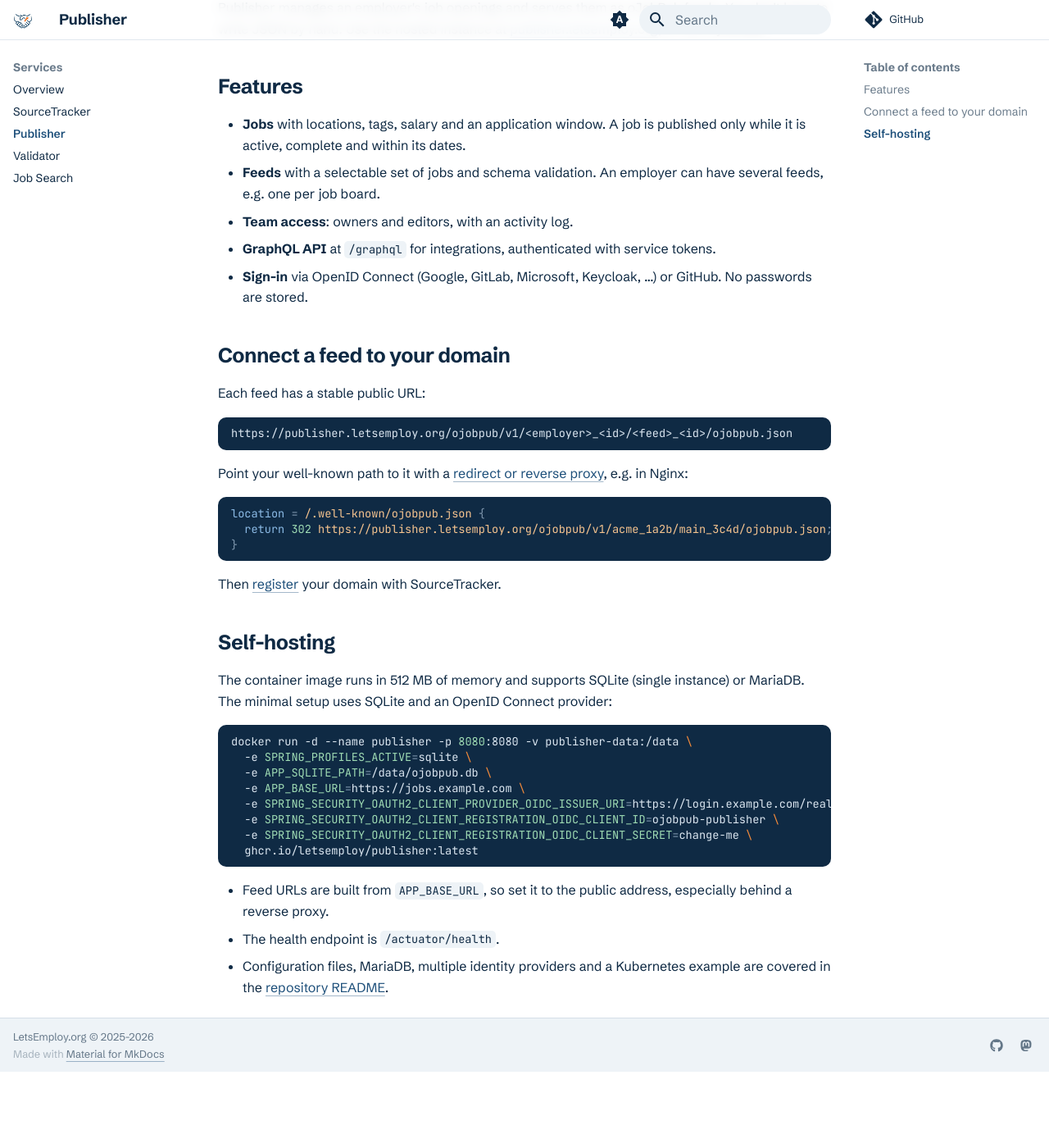
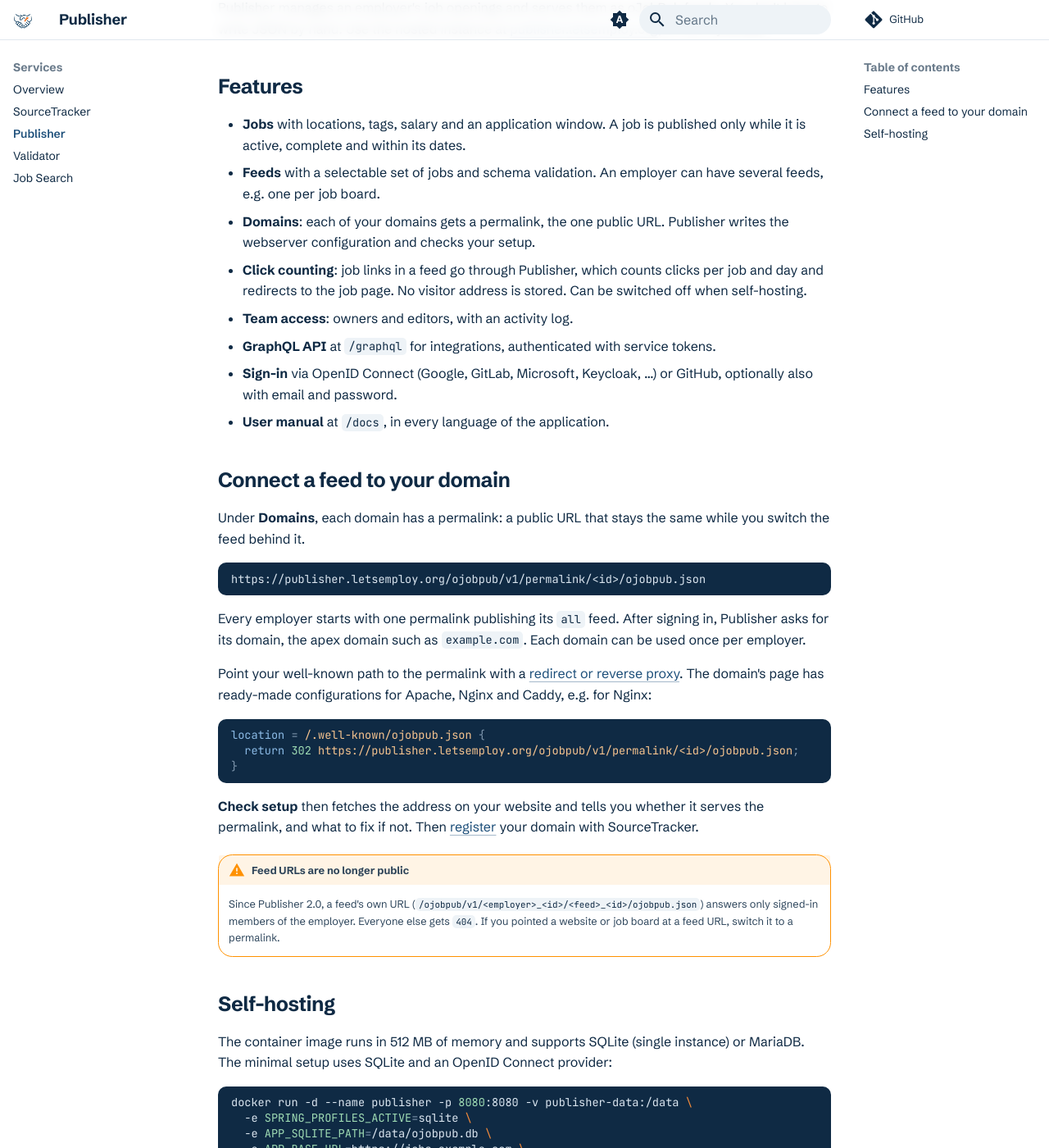
Before and after one commit to letsemploy/docs, an MkDocs documentation site: the page built from docs/resources/publisher.md, in a window 1280 px wide and 1400 px high, scrolled down 448 px. Shown: the whole window at 82% size. Built offline with MkDocs 1.6.1 and Material for MkDocs 9.7.7, drawn with Linux system fonts in a browser that asks for light colours; comment, search, counter and statistics services are not loaded; before the commit the page ends 1755 px from its top, so only the background shows below that; some of the changed text lies outside the part shown.

Commit message:
Update docs for Publisher 2.0 permalinks and SourceTracker 1.3
Publisher: a feed's own URL is no longer public; document domains and
permalinks as the public URL, setup check and new features.

SourceTracker: export at 02:00 UTC with a 7-day grace period and 10-day
retention, public candidate pages, compressed responses, whole-word
policy terms, GraphiQL sign-in, jobs series.

````diff
--- a/docs/resources/publisher.md
+++ b/docs/resources/publisher.md
@@ -13,27 +13,35 @@ Publisher manages an employer's job openings and serves them as oJobPub feeds. Y
 
 - **Jobs** with locations, tags, salary and an application window. A job is published only while it is active, complete and within its dates.
 - **Feeds** with a selectable set of jobs and schema validation. An employer can have several feeds, e.g. one per job board.
+- **Domains**: each of your domains gets a permalink, the one public URL. Publisher writes the webserver configuration and checks your setup.
+- **Click counting**: job links in a feed go through Publisher, which counts clicks per job and day and redirects to the job page. No visitor address is stored. Can be switched off when self-hosting.
 - **Team access**: owners and editors, with an activity log.
 - **GraphQL API** at `/graphql` for integrations, authenticated with service tokens.
-- **Sign-in** via OpenID Connect (Google, GitLab, Microsoft, Keycloak, …) or GitHub. No passwords are stored.
+- **Sign-in** via OpenID Connect (Google, GitLab, Microsoft, Keycloak, …) or GitHub, optionally also with email and password.
+- **User manual** at `/docs`, in every language of the application.
 
 ## Connect a feed to your domain
 
-Each feed has a stable public URL:
+Under **Domains**, each domain has a permalink: a public URL that stays the same while you switch the feed behind it.
 
 ```
-https://publisher.letsemploy.org/ojobpub/v1/<employer>_<id>/<feed>_<id>/ojobpub.json
+https://publisher.letsemploy.org/ojobpub/v1/permalink/<id>/ojobpub.json
 ```
 
-Point your well-known path to it with a [redirect or reverse proxy](../publishing/serve.md), e.g. in Nginx:
+Every employer starts with one permalink publishing its `all` feed. After signing in, Publisher asks for its domain, the apex domain such as `example.com`. Each domain can be used once per employer.
+
+Point your well-known path to the permalink with a [redirect or reverse proxy](../publishing/serve.md). The domain's page has ready-made configurations for Apache, Nginx and Caddy, e.g. for Nginx:
 
 ```nginx
 location = /.well-known/ojobpub.json {
-  return 302 https://publisher.letsemploy.org/ojobpub/v1/acme_1a2b/main_3c4d/ojobpub.json;
+  return 302 https://publisher.letsemploy.org/ojobpub/v1/permalink/<id>/ojobpub.json;
 }
 ```
 
-Then [register](../publishing/register.md) your domain with SourceTracker.
+**Check setup** then fetches the address on your website and tells you whether it serves the permalink, and what to fix if not. Then [register](../publishing/register.md) your domain with SourceTracker.
+
+!!! warning "Feed URLs are no longer public"
+    Since Publisher 2.0, a feed's own URL (`/ojobpub/v1/<employer>_<id>/<feed>_<id>/ojobpub.json`) answers only signed-in members of the employer. Everyone else gets `404`. If you pointed a website or job board at a feed URL, switch it to a permalink.
 
 ## Self-hosting
 
@@ -50,6 +58,6 @@ docker run -d --name publisher -p 8080:8080 -v publisher-data:/data \
   ghcr.io/letsemploy/publisher:latest
 ```
 
-- Feed URLs are built from `APP_BASE_URL`, so set it to the public address, especially behind a reverse proxy.
+- Permalink URLs are built from `APP_BASE_URL`, so set it to the public address, especially behind a reverse proxy.
 - The health endpoint is `/actuator/health`.
 - Configuration files, MariaDB, multiple identity providers and a Kubernetes example are covered in the [repository README](https://github.com/letsemploy/publisher#run-it).
````
Also changed, not shown: docs/consuming/index.md (+2 -2 lines), docs/publishing/create.md (+1 -1 lines), docs/publishing/register.md (+2 -2 lines), docs/resources/index.md (+1 -1 lines), docs/resources/sourcetracker.md (+10 -8 lines).
